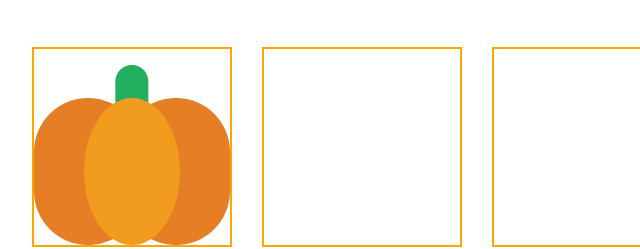
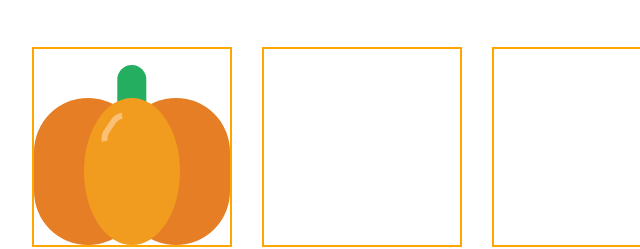
Before and after one commit to nat-davydova/halloween-icons, a website built with Vite: page index.html in a window 1280 px wide. Shown: the part 173-422 px from the top of the page, 163-803 px from the left. Built offline with nearby package versions, Linux system fonts and the light colour scheme.

Commit message:
pumpkin: add pumpkin bleak

```diff
--- a/style.css
+++ b/style.css
@@ -102,15 +102,29 @@ body a {
     --body-color--light: #F29C1F;
     --tail-color: #24AE5F;
     --tail-height: 30%;
+    --bleak-color: #FAC176;
 
     position: relative;
+}
+
+.pumpkin__bleak {
+    position: absolute;
+    left: 33%;
+    top: 13%;
+    height: 23%;
+    width: 23%;
+    transform: rotate(-56deg);
+    border: 6px solid transparent;
+    border-top-color: var(--bleak-color);
+    border-radius: 100px;
+    z-index: 3;
 }
 
 .pumpkin__tail {
     position: absolute;
     top: 8%;
     left: 50%;
-    width: 17%;
+    width: 15%;
     height: var(--tail-height);
     transform: translateX(-50%);
     background-color: var(--tail-color);
```
